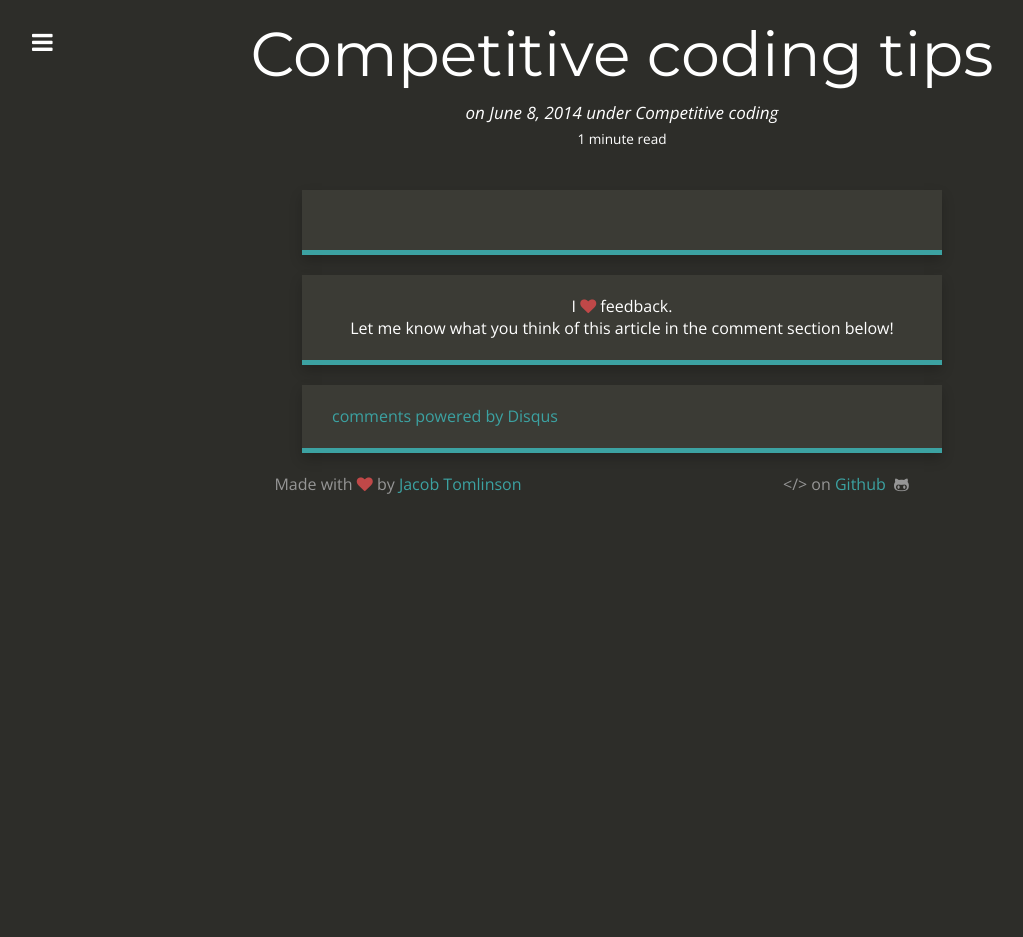
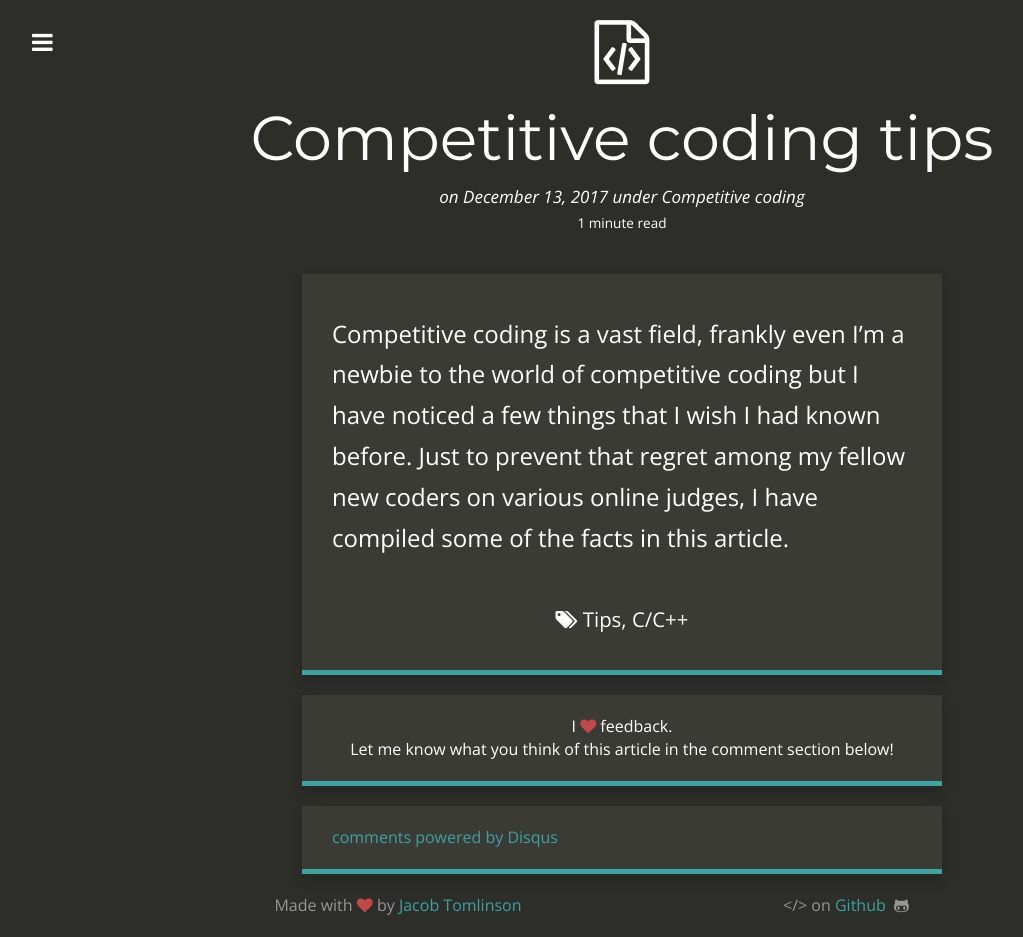
Before and after one commit to Owl-A/owl-a.github.io, a Jekyll site: the page built from _posts/2014-06-08-using-thumbnails.md, in a window 1280 px wide. Shown: the whole page, without its empty margins (18-1041 px from the left). Built offline with Jekyll 4.4.1, drawn with Linux system fonts in a browser that asks for light colours; nearby versions of some CDN libraries; comment, search, counter and statistics services are not loaded; before the commit the page ends 900 px from its top, so only the background shows below that.

Commit message:
Update 2014-06-08-using-thumbnails.md

```diff
--- a/_posts/2014-06-08-using-thumbnails.md
+++ b/_posts/2014-06-08-using-thumbnails.md
@@ -1,12 +1,13 @@
 ---
 layout:     post
 title:      Competitive coding tips
-date:       2014-06-08 12:32:18
+date:       2017-12-13 16:02:00
 summary:    Competitive coding is a vast field, frankly even I'm a newbie to the world of competitive coding but I have noticed a few things that I wish I had known before. Just to prevent that regret among my fellow new coders on various online judges, I have compiled some of the facts in this article. Hope it helps! Stay algoed, pupper!
 categories:
 - Competitive coding
+thumbnail: file-code-o
+tags:
 - Tips
 - C/C++
-thumbnail:
-tags:
 ---
+Competitive coding is a vast field, frankly even I'm a newbie to the world of competitive coding but I have noticed a few things that I wish I had known before. Just to prevent that regret among my fellow new coders on various online judges, I have compiled some of the facts in this article.
```
